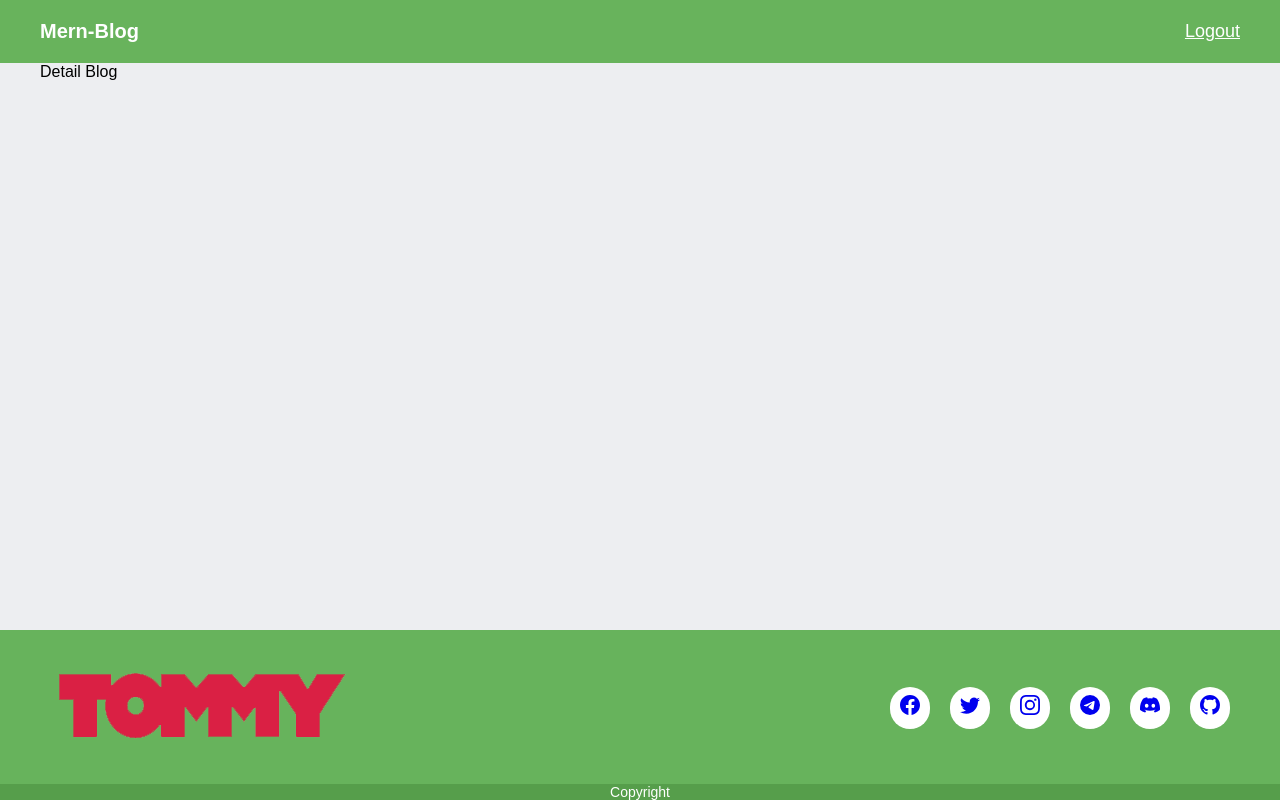
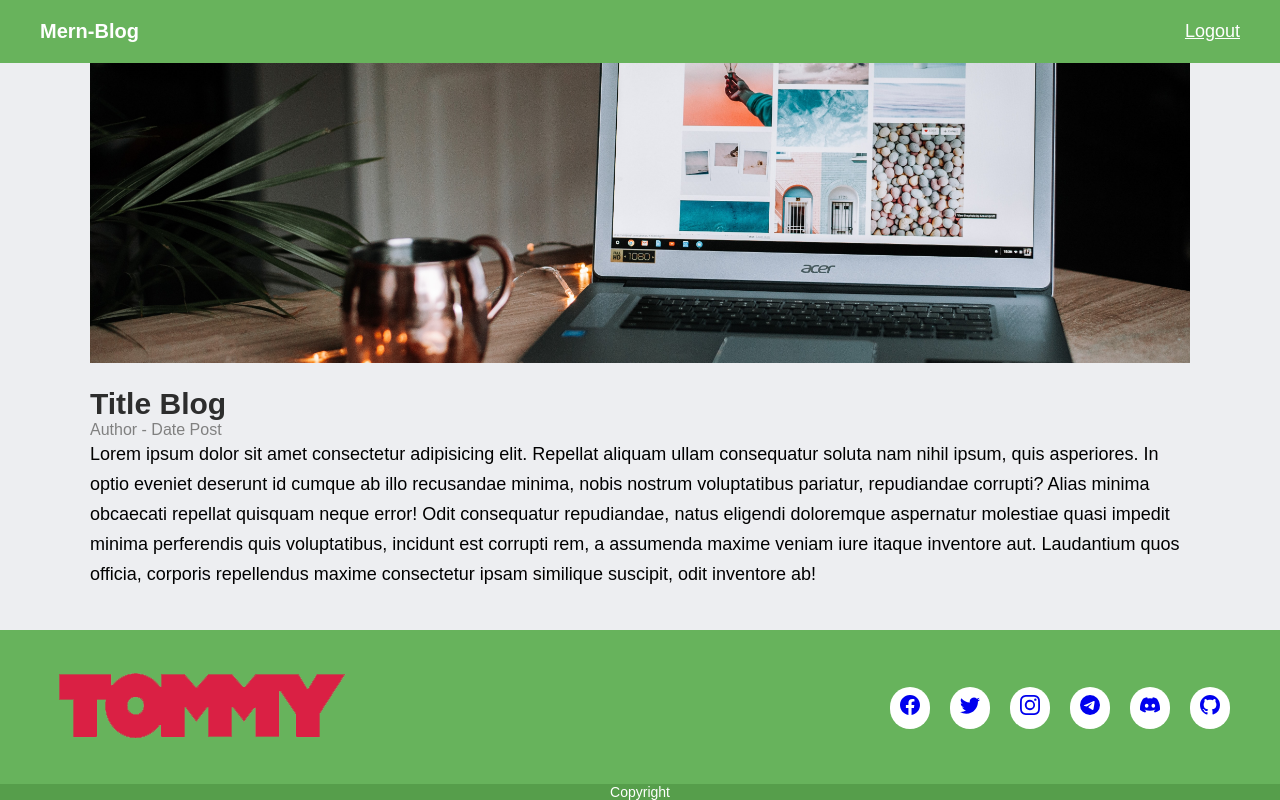
Before and after one commit to micodee/react-blog-mern-stack, a React (Create React App) app: page /detail-blog in a window 1280 px wide. Built offline with nearby package versions, Linux system fonts and the light colour scheme.

Commit message:
12 - Membuat Styling Halaman Detail Blog

```diff
--- a/src/config/router/_mainapp.scss
+++ b/src/config/router/_mainapp.scss
@@ -5,7 +5,7 @@
 }
 .main-app-wrapper .content-wrapper {
     flex: 1;
-    max-width: 1200px;
+    max-width: 1100px;
     margin: auto;
     width: 100%;
 }
--- a/src/css/style.css
+++ b/src/css/style.css
@@ -252,6 +252,30 @@ body {
   margin-right: 0;
 }
 
+.detail-blog-wrapper .img-cover {
+  width: 100%;
+  height: 300px;
+  -o-object-fit: cover;
+     object-fit: cover;
+}
+
+.detail-blog-wrapper .blog-title {
+  font-size: 30px;
+  font-weight: bold;
+  color: #2d2d2d;
+  margin-top: 20px;
+}
+
+.detail-blog-wrapper .blog-author {
+  font-size: 16px;
+  color: grey;
+}
+
+.detail-blog-wrapper .blog-body {
+  font-size: 18px;
+  line-height: 30px;
+}
+
 .main-app-wrapper {
   display: flex;
   flex-direction: column;
@@ -260,7 +284,7 @@ body {
 
 .main-app-wrapper .content-wrapper {
   flex: 1;
-  max-width: 1200px;
+  max-width: 1100px;
   margin: auto;
   width: 100%;
 }/*# sourceMappingURL=style.css.map */
--- a/src/pages/blogDetail/DetailBlog.js
+++ b/src/pages/blogDetail/DetailBlog.js
@@ -1,11 +1,15 @@
-import React from 'react'
+import React from "react";
+import { RegisterBg } from "../../img/Img";
 
 const DetailBlog = () => {
   return (
-    <div>
-        <p>Detail Blog</p>
+    <div className="detail-blog-wrapper">
+      <img className="img-cover" src={RegisterBg} alt="thumb" loading="lazy"/>
+      <p className="blog-title">Title Blog</p>
+      <p className="blog-author">Author - Date Post</p>
+      <p className="blog-body">Lorem ipsum dolor sit amet consectetur adipisicing elit. Repellat aliquam ullam consequatur soluta nam nihil ipsum, quis asperiores. In optio eveniet deserunt id cumque ab illo recusandae minima, nobis nostrum voluptatibus pariatur, repudiandae corrupti? Alias minima obcaecati repellat quisquam neque error! Odit consequatur repudiandae, natus eligendi doloremque aspernatur molestiae quasi impedit minima perferendis quis voluptatibus, incidunt est corrupti rem, a assumenda maxime veniam iure itaque inventore aut. Laudantium quos officia, corporis repellendus maxime consectetur ipsam similique suscipit, odit inventore ab!</p>
     </div>
-  )
-}
+  );
+};
 
-export default DetailBlog
+export default DetailBlog;
--- /dev/null
+++ b/src/pages/blogDetail/_detailblog.scss
@@ -0,0 +1,20 @@
+.detail-blog-wrapper .img-cover {
+    width: 100%;
+    height: 300px;
+    object-fit: cover;
+}
+.detail-blog-wrapper .blog-title {
+    font-size: 30px;
+    font-weight: bold;
+    color: #2d2d2d;
+    margin-top: 20px;
+}
+.detail-blog-wrapper .blog-author {
+    font-size: 16px;
+    color: grey;
+
+}
+.detail-blog-wrapper .blog-body {
+    font-size: 18px;
+    line-height: 30px;
+}
--- a/src/scss/style.scss
+++ b/src/scss/style.scss
@@ -10,4 +10,5 @@
 @use './../components/footer/footer';
 @use './../components/blogitem/blogitem';
 @use './../pages/blogCreate/createblog';
+@use './../pages/blogDetail/detailblog';
 @use './../config/router/mainapp.scss';
```
Also changed, not shown: 1 other file (tests, documents, lock files or other folders).
